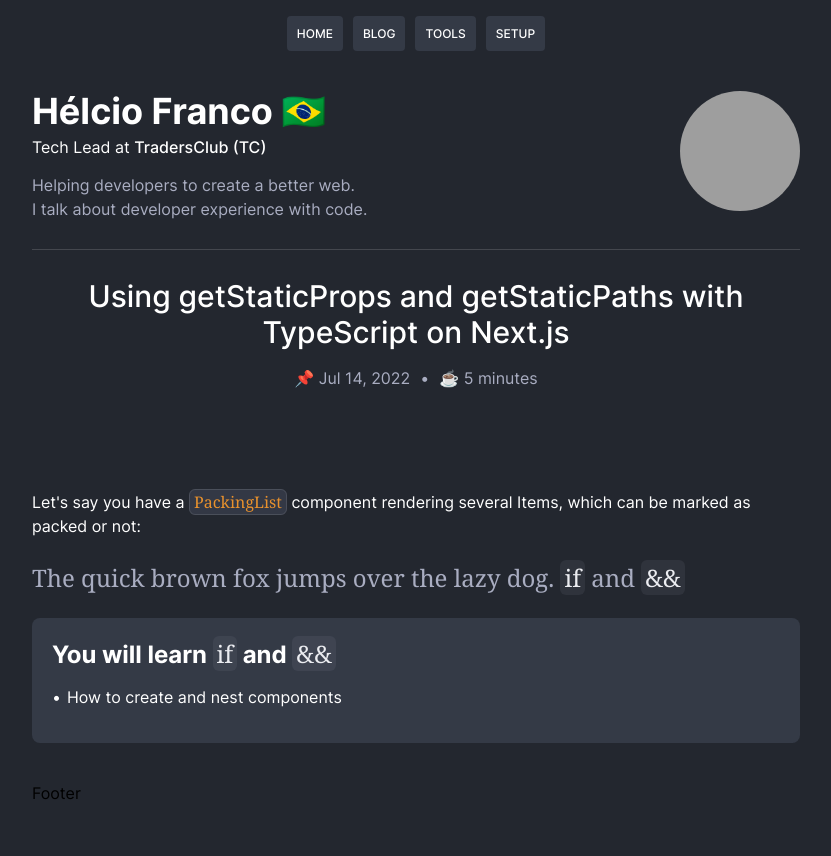
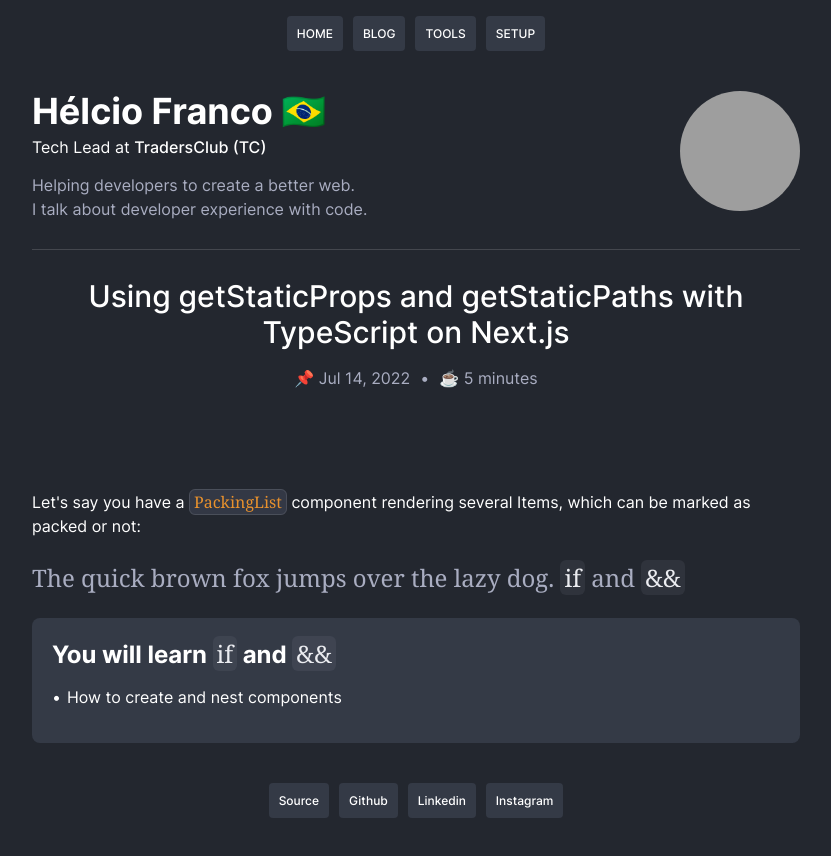
Before and after one commit to helciofranco/helciofranco.com, a Next.js app: page / in a window 1280 px wide. Shown: the top 856 px of the page, without its empty margins (224-1055 px from the left). Built offline with nearby package versions, Linux system fonts and the light colour scheme; grey boxes are pictures that could not be loaded.

Commit message:
feat: add footer basic structure and some links

```diff
--- /dev/null
+++ b/src/layouts/Base/Footer/index.tsx
@@ -0,0 +1,35 @@
+import Link from 'next/link';
+import { Container, Item } from './styles';
+
+const Footer = () => {
+  return (
+    <Container>
+      <Link
+        href="https://github.com/helciofranco/helciofranco.com"
+        target="_blank"
+        passHref
+      >
+        <Item>Source</Item>
+      </Link>
+      <Link href="https://github.com/helciofranco" target="_blank" passHref>
+        <Item>Github</Item>
+      </Link>
+      <Link
+        href="https://www.linkedin.com/in/helciofranco/"
+        target="_blank"
+        passHref
+      >
+        <Item>Linkedin</Item>
+      </Link>
+      <Link
+        href="https://www.instagram.com/helciofranco/"
+        target="_blank"
+        passHref
+      >
+        <Item>Instagram</Item>
+      </Link>
+    </Container>
+  );
+};
+
+export default Footer;
--- /dev/null
+++ b/src/layouts/Base/Footer/styles.ts
@@ -0,0 +1,23 @@
+import { styled } from '@libs/stitches';
+
+export const Container = styled('footer', {
+  marginTop: '$space14',
+  display: 'flex',
+  justifyContent: 'center',
+  gridColumnGap: '10px',
+});
+
+export const Item = styled('a', {
+  padding: '$space5',
+
+  backgroundColor: '$backgroundSecondary',
+  color: '$textPrimary',
+  borderRadius: '$sm',
+
+  fontSize: '$xs',
+  fontWeight: '$medium',
+
+  '&:hover': {
+    backgroundColor: '$backgroundTertiary',
+  },
+});
--- /dev/null
+++ b/src/layouts/Base/Header/index.tsx
@@ -0,0 +1,35 @@
+import Link from 'next/link';
+import { Container, Item, Ul } from './styles';
+
+const Header = () => {
+  return (
+    <Container>
+      <nav>
+        <Ul>
+          <li>
+            <Link href="/" passHref>
+              <Item>HOME</Item>
+            </Link>
+          </li>
+          <li>
+            <Link href="/blog" passHref>
+              <Item>BLOG</Item>
+            </Link>
+          </li>
+          <li>
+            <Link href="/tools" passHref>
+              <Item>TOOLS</Item>
+            </Link>
+          </li>
+          <li>
+            <Link href="/setup" passHref>
+              <Item>SETUP</Item>
+            </Link>
+          </li>
+        </Ul>
+      </nav>
+    </Container>
+  );
+};
+
+export default Header;
--- a/src/layouts/Base/Menu/styles.ts
+++ b/src/layouts/Base/Header/styles.ts
@@ -1,4 +1,8 @@
 import { styled } from '@libs/stitches';
+
+export const Container = styled('header', {
+  marginBottom: '$space14',
+});
 
 export const Ul = styled('ul', {
   display: 'flex',
--- a/src/layouts/Base/Menu/index.tsx
+++ /dev/null
@@ -1,33 +0,0 @@
-import Link from 'next/link';
-import { Item, Ul } from './styles';
-
-const Menu = () => {
-  return (
-    <nav>
-      <Ul>
-        <li>
-          <Link href="/" passHref>
-            <Item>HOME</Item>
-          </Link>
-        </li>
-        <li>
-          <Link href="/blog" passHref>
-            <Item>BLOG</Item>
-          </Link>
-        </li>
-        <li>
-          <Link href="/tools" passHref>
-            <Item>TOOLS</Item>
-          </Link>
-        </li>
-        <li>
-          <Link href="/setup" passHref>
-            <Item>SETUP</Item>
-          </Link>
-        </li>
-      </Ul>
-    </nav>
-  );
-};
-
-export default Menu;
--- a/src/layouts/Base/index.tsx
+++ b/src/layouts/Base/index.tsx
@@ -1,17 +1,15 @@
-import Menu from './Menu';
-import { FooterContainer, HeaderContainer, Body } from './styles';
+import Footer from './Footer';
+import Header from './Header';
+
+import { Body } from './styles';
 import { Props } from './types';
 
 const Base = ({ children }: Props) => {
   return (
     <Body>
-      <HeaderContainer>
-        <Menu />
-      </HeaderContainer>
-
+      <Header />
       <main>{children}</main>
-
-      <FooterContainer>Footer</FooterContainer>
+      <Footer />
     </Body>
   );
 };
--- a/src/layouts/Base/styles.ts
+++ b/src/layouts/Base/styles.ts
@@ -9,11 +9,3 @@ export const Body = styled('div', {
   marginLeft: 'auto',
   marginRight: 'auto',
 });
-
-export const HeaderContainer = styled('header', {
-  marginBottom: '$space14',
-});
-
-export const FooterContainer = styled('footer', {
-  marginTop: '$space14',
-});
```
